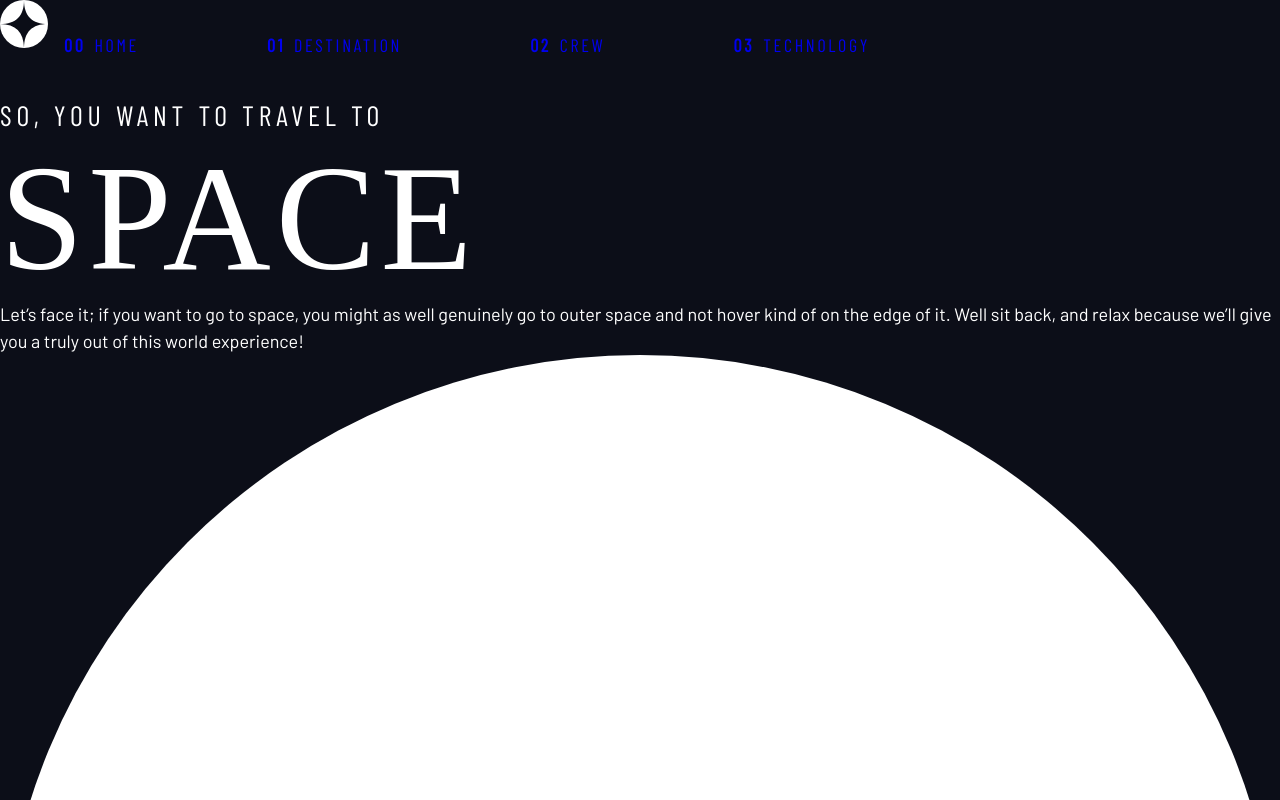
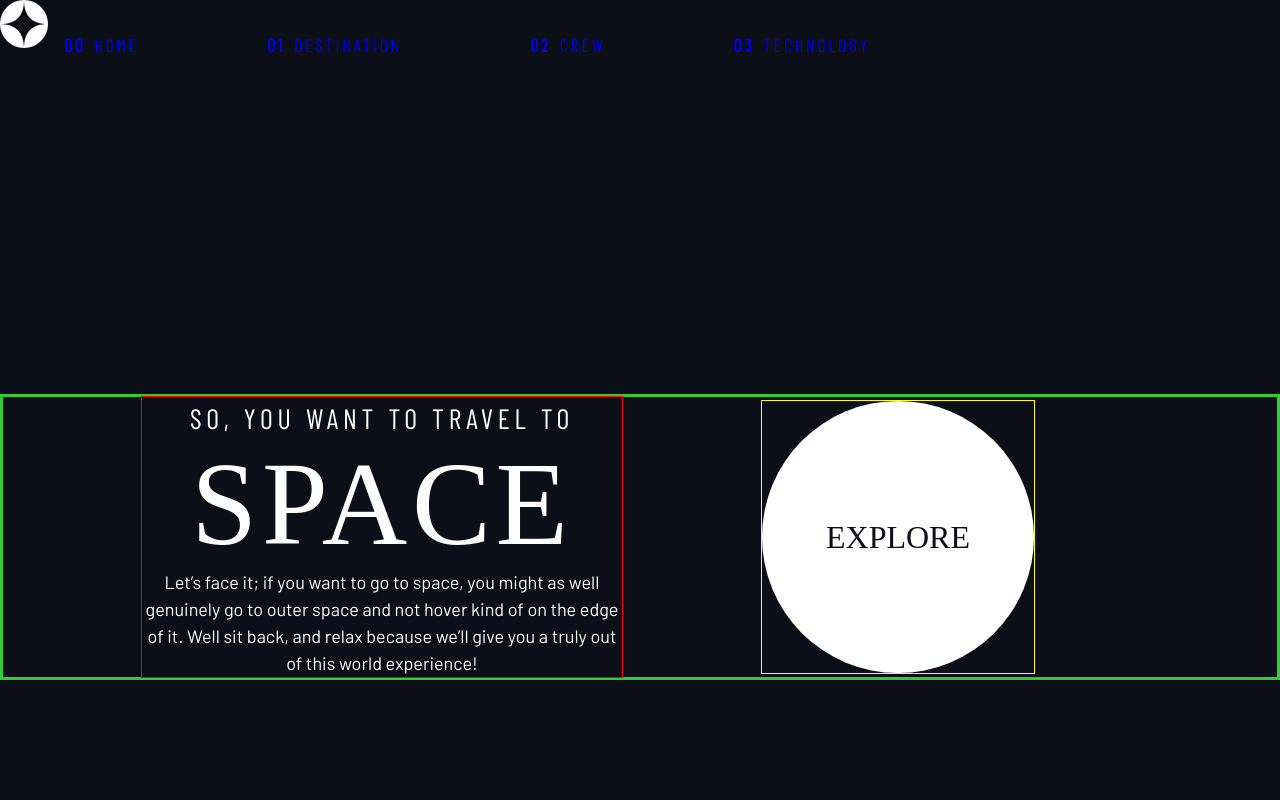
Before and after one commit to 0xEddie/space-tourism-brochure, a React (Vite) app: page / in a window 1280 px wide. Shown: the top 800 px of the page. Built offline with nearby package versions, Linux system fonts and the light colour scheme; a web font is replaced by a local one.

Commit message:
rough homepage styling

```diff
--- a/src/index.css
+++ b/src/index.css
@@ -1,78 +1,3 @@
-/* ---------        --------- */
-/*           Resets           */
-/* ---------        --------- */
-*,
-*:is(::before, ::after) {
-	box-sizing: border-box;
-}
-
-/* Remove default margin */
-body,
-h1,
-h2,
-h3,
-h4,
-p,
-figure,
-blockquote,
-dl,
-dd {
-	margin: 0;
-}
-
-/* Remove list styles on ul, ol elements with a list role, which suggests default styling will be removed */
-ul[role='list'],
-ol[role='list'] {
-	list-style: none;
-}
-
-/* Set core root defaults */
-html:focus-within {
-	scroll-behavior: smooth;
-}
-
-/* Set core body defaults */
-body {
-	min-height: 100vh;
-	text-rendering: optimizeSpeed;
-	line-height: 1.5;
-}
-
-/* A elements that don't have a class get default styles */
-a:not([class]) {
-	text-decoration-skip-ink: auto;
-}
-
-/* Make images easier to work with */
-img,
-picture {
-	max-width: 100%;
-	display: block;
-}
-
-/* Inherit fonts for inputs and buttons */
-input,
-button,
-textarea,
-select {
-	font: inherit;
-}
-
-/* Remove all animations and transitions for people that prefer not to see them */
-@media (prefers-reduced-motion: reduce) {
-	html:focus-within {
-		scroll-behavior: auto;
-	}
-	*,
-	*::before,
-	*::after {
-		animation-duration: 0.01ms !important;
-		animation-iteration-count: 1 !important;
-		transition-duration: 0.01ms !important;
-		scroll-behavior: auto !important;
-	}
-}
-
 /* ---------        --------- */
 /*     Custom Properties      */
 /* ---------        --------- */
@@ -84,12 +9,12 @@ select {
 	--clr-white: 0 0% 100%;
 
 	/* font-sizes */
-	--fs-900: 9.375rem; /*  h1  150px */
-	--fs-800: 6.25rem; /*   h2  100px */
-	--fs-700: 3.5rem; /*    h3  56px */
-	--fs-600: 2rem; /*      h4  32px */
+	--fs-900: clamp(5rem, 8vw + 1rem, 9.375rem); /*  h1  150px */
+	--fs-800: clamp(4.5rem, 6vw + 1rem, 6.25rem); /*   h2  100px */
+	--fs-700: clamp(2.5rem, 4vw + 1rem, 3.5rem); /*    h3  56px */
+	--fs-600: clamp(1.5rem, 2vw + 1rem, 3.5rem); /*      h4  32px */
 	--fs-500: 1.75rem; /*   h5  28px */
-	--fs-400: 1.125rem; /*  p   18px */
+	--fs-400: clamp(1rem, 1.125rem, 1.125rem); /*  p   18px */
 	--fs-300: 1rem; /*      sh1 16px */
 	--fs-200: 0.875rem; /*  sh2 14px */
 
@@ -118,6 +43,53 @@ select {
 	padding-inline: 2rem;
 	margin-inline: auto;
 	max-width: 80rem;
+}
+
+.grid-container {
+	text-align: center;
+	display: grid;
+	column-gap: var(--container-gap, 2em);
+	place-items: center;
+	padding-inline: 1rem;
+	border: 3px solid limegreen;
+}
+
+.grid-container * {
+	max-width: 50ch;
+}
+
+.grid-container > *:first-child {
+	outline: 1px solid red;
+}
+
+.grid-container > *:last-child {
+	outline: 1px solid yellow;
+}
+
+.grid-container > *:last-child {
+	place-self: center;
+}
+
+@media (min-width: 45em) {
+	.grid-container {
+		grid-template-columns:
+			minmax(1rem, 1fr)
+			repeat(2, minmax(0, 30rem))
+			minmax(1rem, 1fr);
+	}
+
+	.grid-container > *:first-child {
+		grid-column: 2;
+	}
+
+	.grid-container > *:last-child {
+		grid-column: 3;
+	}
+
+	#root {
+		padding-bottom: max(6rem, 15vh);
+		align-items: end;
+	}
 }
 
 /* in a flow container, add a margin-top gap to all children except first-child */
@@ -238,6 +210,12 @@ h6 {
 	font-weight: var(--fs-400);
 }
 
+#root {
+	display: grid;
+	grid-template-rows: min-content 1fr;
+	min-height: 100dvh;
+}
+
 .numbered-title {
 	font-family: var(--ff-sans-cond);
 	font-size: var(--fs-500);
@@ -258,12 +236,13 @@ h6 {
 .large-button {
 	position: relative;
 	z-index: 1;
-	display: grid;
+	display: inline-grid;
 	place-items: center;
 	padding: 0 2em;
 	border-radius: 50%;
 	aspect-ratio: 1;
 	text-decoration: none;
+	font-size: 2rem;
 }
 /* https://tobiasahlin.com/blog/how-to-animate-box-shadow/ */
 .large-button::after {
```
